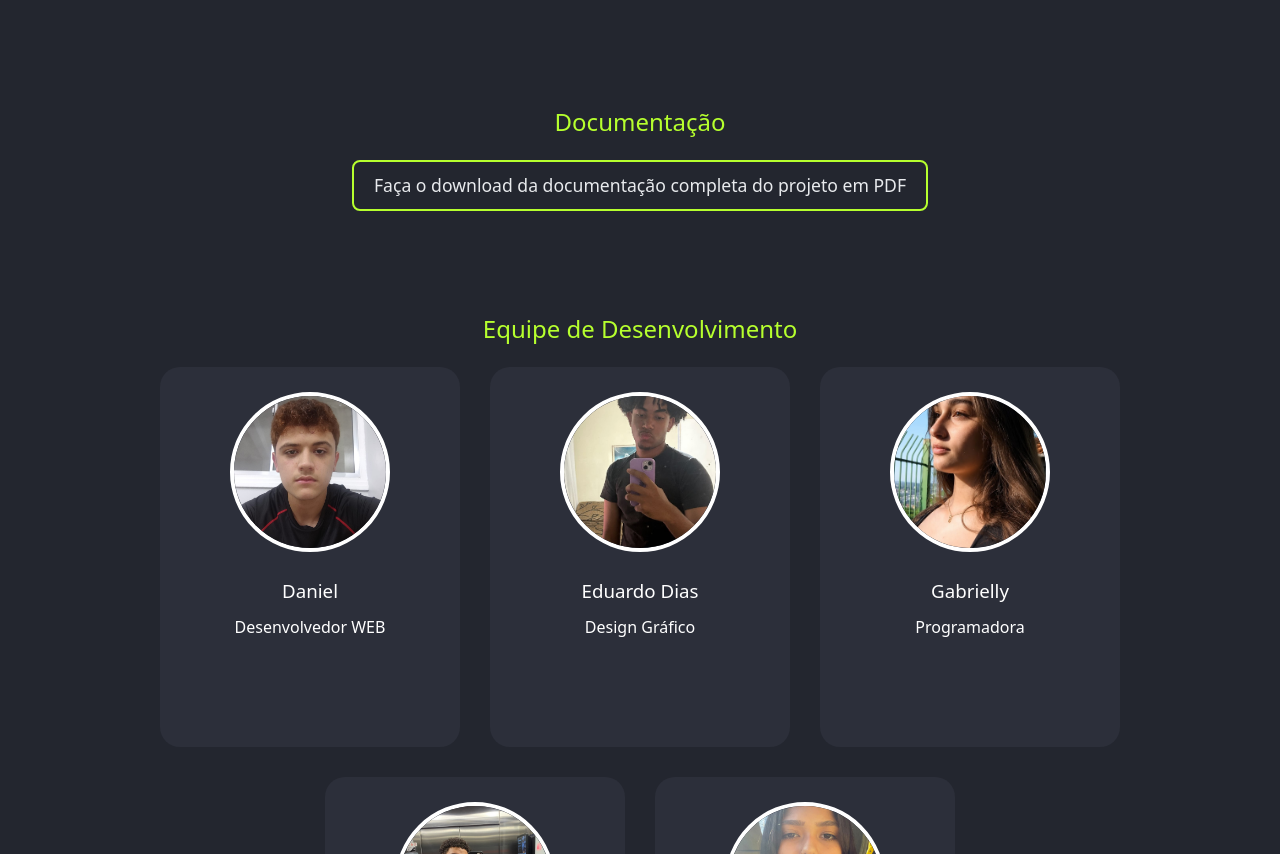
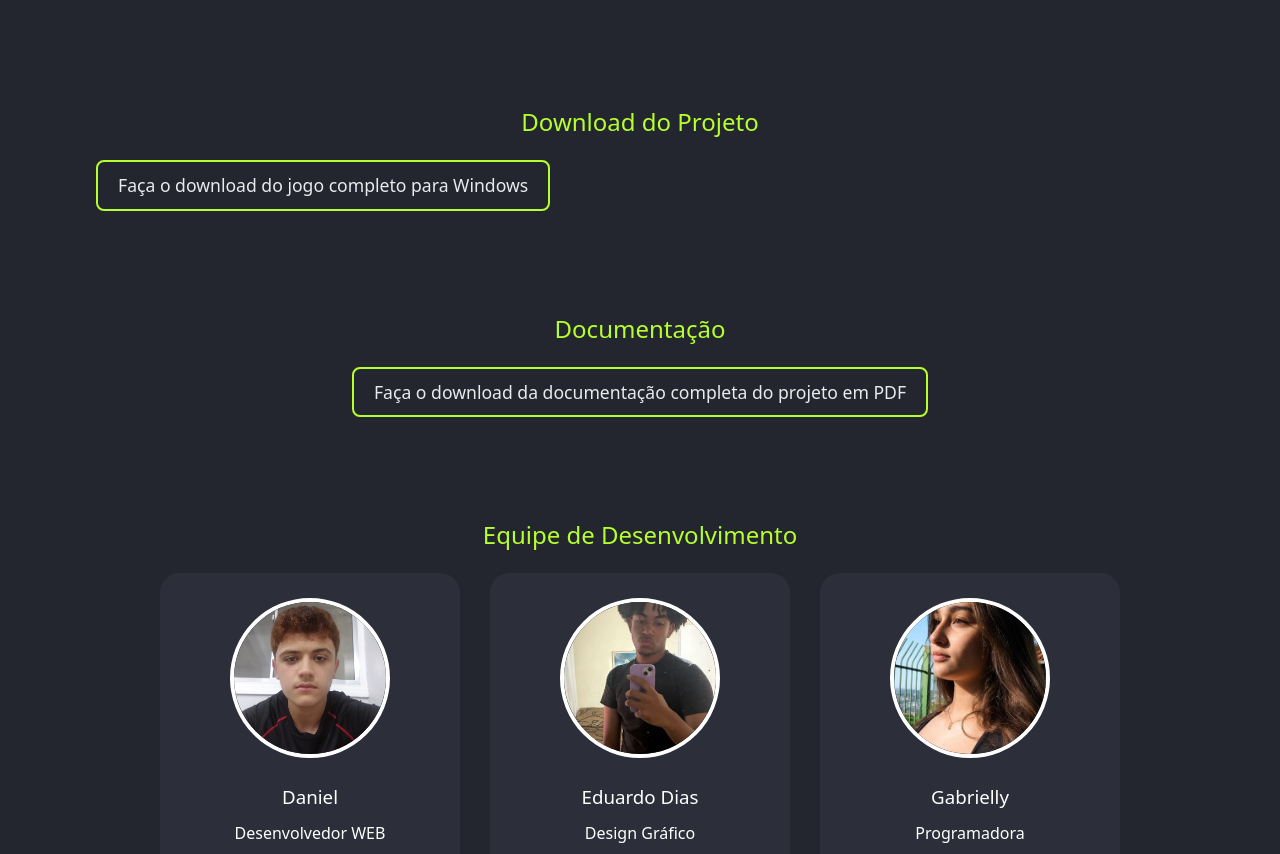
Before and after one commit to DeDeusM/codigo.jogo, a plain HTML site: page website/jogo.html in a window 1280 px wide. Shown: the part 2611-3465 px from the top of the page. Drawn offline with Linux system fonts and the light colour scheme; a web font is replaced by a local one.

Commit message:
botao de download do jogo

```diff
--- a/website/jogo.html
+++ b/website/jogo.html
@@ -117,6 +117,16 @@
     </video>
 </section>
 
+<section id=projeto>
+    <h2 data-i18n="projetoTitulo">Download do Projeto</h2>
+<a href="Projeto_Arquivo_X.exe"
+   download="Download do Projeto"
+   class="botao-download"
+   data-i18n="botaoDownloadjogo">
+    Faça o download do jogo completo para Windows
+</a>
+</section>
+
 <section id="documentacao">
     <h2 data-i18n="documentacaoTitulo">Documentação</h2>
 
--- a/website/jogo.js
+++ b/website/jogo.js
@@ -55,6 +55,8 @@ const traducoes = {
 
         documentacaoTitulo: "Documentação",
         botaoDownload: "Faça o download da documentação completa do projeto em PDF",
+        projetoTitulo: "Download do Projeto",
+        botaoDownloadjogo: "Faça o download do jogo completo para Windows",
 
         desenvolvimentoTitulo: "Ferramentas de Desenvolvimento",
         ferramentasTexto: "Ferramentas utilizadas no projeto:",
@@ -114,6 +116,8 @@ const traducoes = {
 
         documentacaoTitulo: "Documentation",
         botaoDownload: "Download the complete project documentation as a PDF",
+        botaoDownloadjogo: "Download the complete game for Windows",
+        projetoTitulo: "Project Download",
 
         desenvolvimentoTitulo: "Development Tools",
         ferramentasTexto: "Tools used in the project:",
@@ -173,6 +177,8 @@ const traducoes = {
 
         documentacaoTitulo: "Documentación",
         botaoDownload: "Descarga la documentación completa del proyecto en PDF",
+        botaoDownloadjogo: "Descarga el juego completo para Windows",
+        projetoTitulo: "Download del Proyecto",
 
         desenvolvimentoTitulo: "Herramientas de Desarrollo",
         ferramentasTexto: "Herramientas utilizadas en el proyecto:",
```
